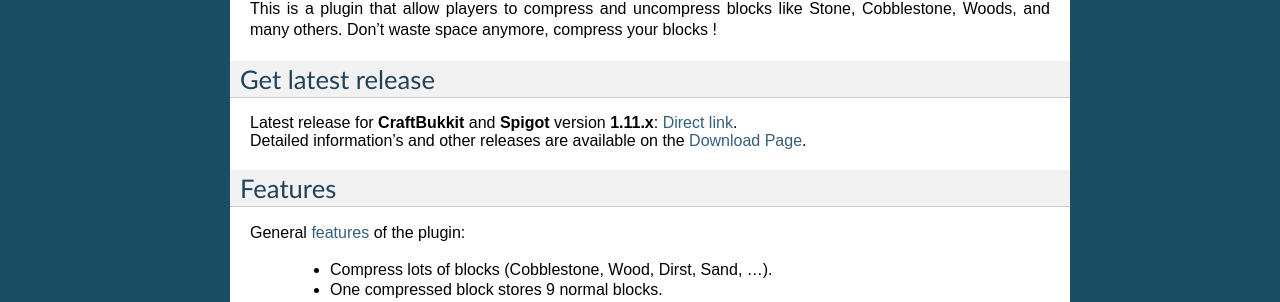
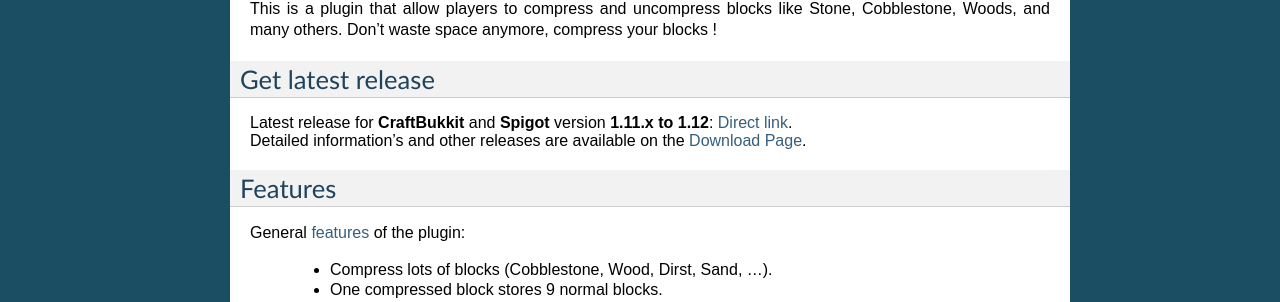
Before and after one commit to Joffreybvn/CompressedBlocksPluginDocs, a Sphinx documentation site: the page built from docs/index.rst, in a window 1280 px wide. Shown: the part 396-698 px from the top of the page. Built offline with Sphinx 7.4.7, drawn with Linux system fonts in a browser that asks for light colours.

Commit message:
Plugin 2.1 update

```diff
--- a/docs/changelogs.rst
+++ b/docs/changelogs.rst
@@ -1,5 +1,9 @@
 Changelogs
 ==========
+
+Version 2.1
+-----------
+The plugin is now fully compatible with CraftBukkit & Spigot 1.11.x to 1.12.
 
 Version 2.0
 -----------
--- a/docs/configuration.rst
+++ b/docs/configuration.rst
@@ -3,7 +3,7 @@
 
 |   Currently, the configuration file handle the lores and the blocks textures. It is generated automatically when you start your server, after having put the **plugin.jar** into your "plugins" directory.
 |
-|   This file may change in the next updates: new configuration nodes could be added or removed. To get the last version of the file, simply delete the current one. Another file will be generated by the plugin. Or, for any reason, if you don't want to delete your configuration file, you can refer to the `Up-to-date config file <https://github.com/Joffrey4/CompressedBlocksPlugin/blob/master/src/config.yml>`_ to copy your missing nodes.
+|   This file may change in the next updates: new configuration nodes could be added or removed. To get the last version of the file, simply delete the current one. Another file will be generated by the plugin. Or, for any reason, if you don't want to delete your configuration file, you can refer to the `Up-to-date config file <https://github.com/Joffrey4/CompressedBlocksPlugin/blob/master/Plugin/src/main/resources/config.yml>`_ to copy your missing nodes.
 
 Common lore
 -----------
--- a/docs/download.rst
+++ b/docs/download.rst
@@ -3,11 +3,11 @@
 
 Compatibility
 -------------
-This plugin works only on multiplayer, and has been tested on servers equipped with **CraftBukkit** and **Spigot** version **1.11.x**.
+This plugin works only on multiplayer, and has been tested on servers equipped with **CraftBukkit** and **Spigot** version **1.11.x to 1.12**.
 
 Download
 --------
-Latest release (2.0): `Direct link <https://github.com/Joffrey4/CompressedBlocksPlugin/releases/download/1.11.2-1.4/CompressedBlocksPlugin-1.11.2-2.0.jar>`_.
+Latest release (2.1): `Direct link <https://github.com/Joffrey4/CompressedBlocksPlugin/releases/download/2.1/CompressedBlocksPlugin.jar>`_.
 
 You can also download this plugin from `Bukkit <https://dev.bukkit.org/projects/compressed-blocks-plugin>`_ and `Spigot <https://www.spigotmc.org/resources/compressed-blocks-plugin.41308/>`_.
 
--- a/docs/index.rst
+++ b/docs/index.rst
@@ -15,7 +15,7 @@
 
 Get latest release
 ------------------
-|  Latest release for **CraftBukkit** and **Spigot** version **1.11.x**: `Direct link <https://github.com/Joffrey4/CompressedBlocksPlugin/releases/download/1.11.2-1.4/CompressedBlocksPlugin-1.11.2-2.0.jar>`_.
+|  Latest release for **CraftBukkit** and **Spigot** version **1.11.x to 1.12**: `Direct link <https://github.com/Joffrey4/CompressedBlocksPlugin/releases/download/2.1/CompressedBlocksPlugin.jar>`_.
 |  Detailed information's and other releases are available on the `Download Page <download.html>`_.
 
 Features
```
